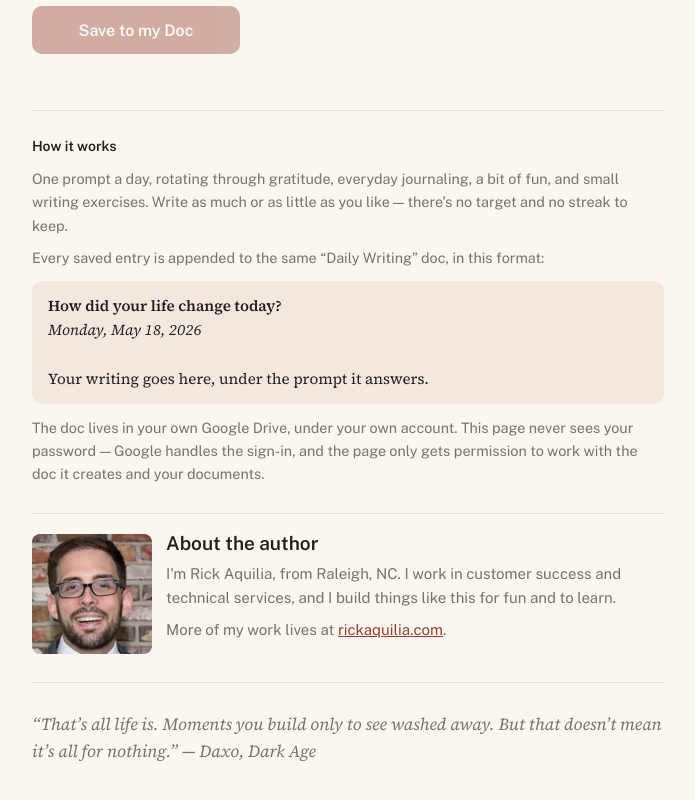
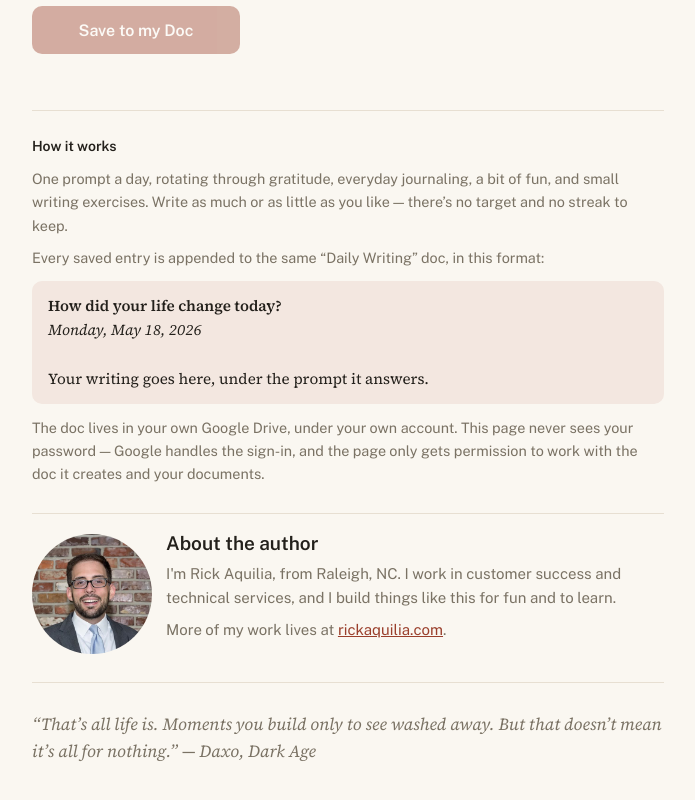
Before and after one commit to rickaquilia/daily-writing, a plain HTML site: page index.html in a window 1280 px wide. Shown: the part 984-1784 px from the top of the page, without its empty margins (292-987 px from the left). Drawn offline with nearby package versions, Linux system fonts and the light colour scheme.

Commit message:
Use circular signature photo in author block
Changed author photo from a webp to a jpg format.

```diff
--- a/index.html
+++ b/index.html
@@ -346,7 +346,7 @@
         white-space: pre-line;
       }
     .author{margin-top:28px;border-top:1px solid var(--border);padding-top:18px;display:flex;gap:14px;align-items:flex-start}
-.author-photo{width:120px;height:120px;border-radius:8px;object-fit:cover;flex:none;margin-top:2px}
+.author-photo{width:120px;height:120px;border-radius:50%;object-fit:cover;flex:none;margin-top:2px}
 .author h2{margin:0 0 8px;font-size:19px}
 .author p{margin:0 0 8px;font-size:15px;line-height:1.6;color:var(--dim)}
 .author a{color:var(--accent)}
@@ -458,7 +458,7 @@ Your writing goes here, under the prompt it answers.</p>
         </p>
       </section>
           <section class="author">
-        <img class="author-photo" src="images/rick-aquilia.webp" alt="Rick Aquilia" width="120" height="120">
+        <img class="author-photo" src="images/rick-aquilia-signature.jpg" alt="Rick Aquilia" width="120" height="120">
         <div>
           <h2>About the author</h2>
           <p>I'm Rick Aquilia, from Raleigh, NC. I work in customer success and technical services, and I build things like this for fun and to learn.</p>
```
